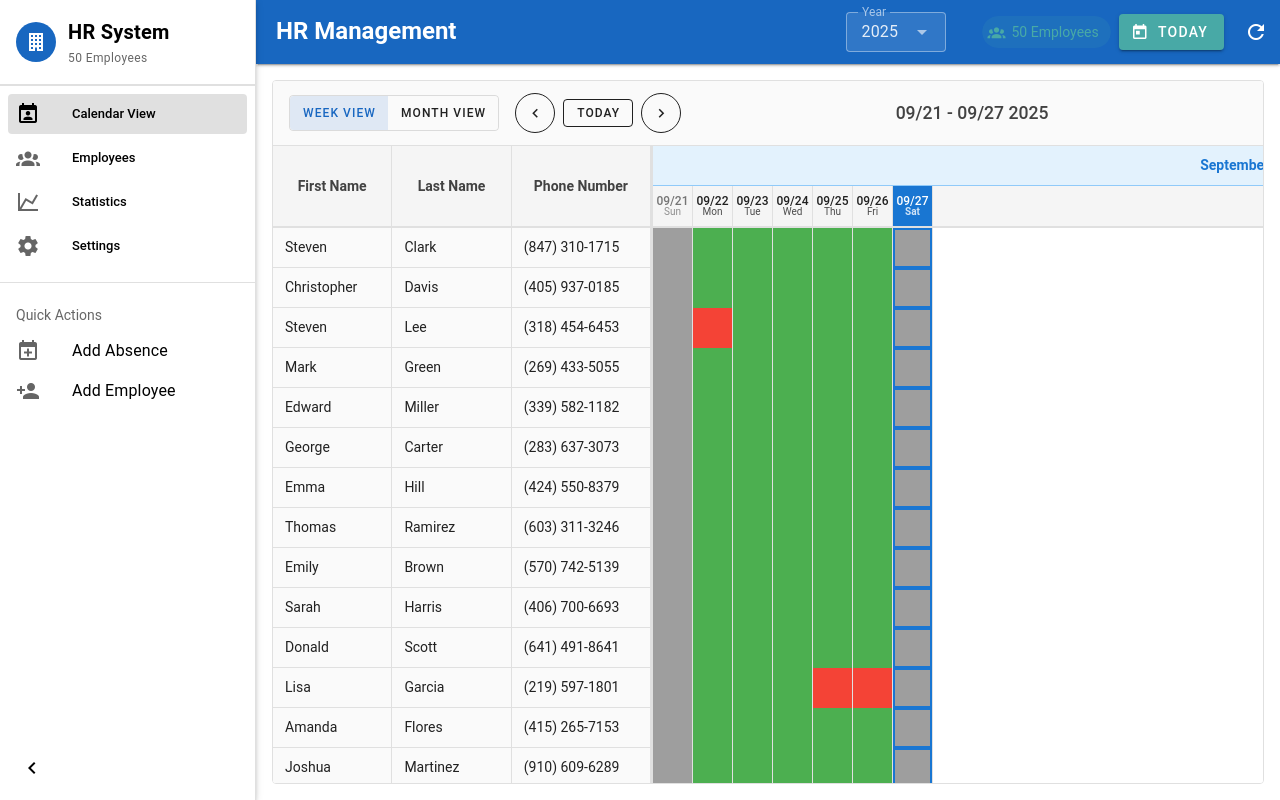
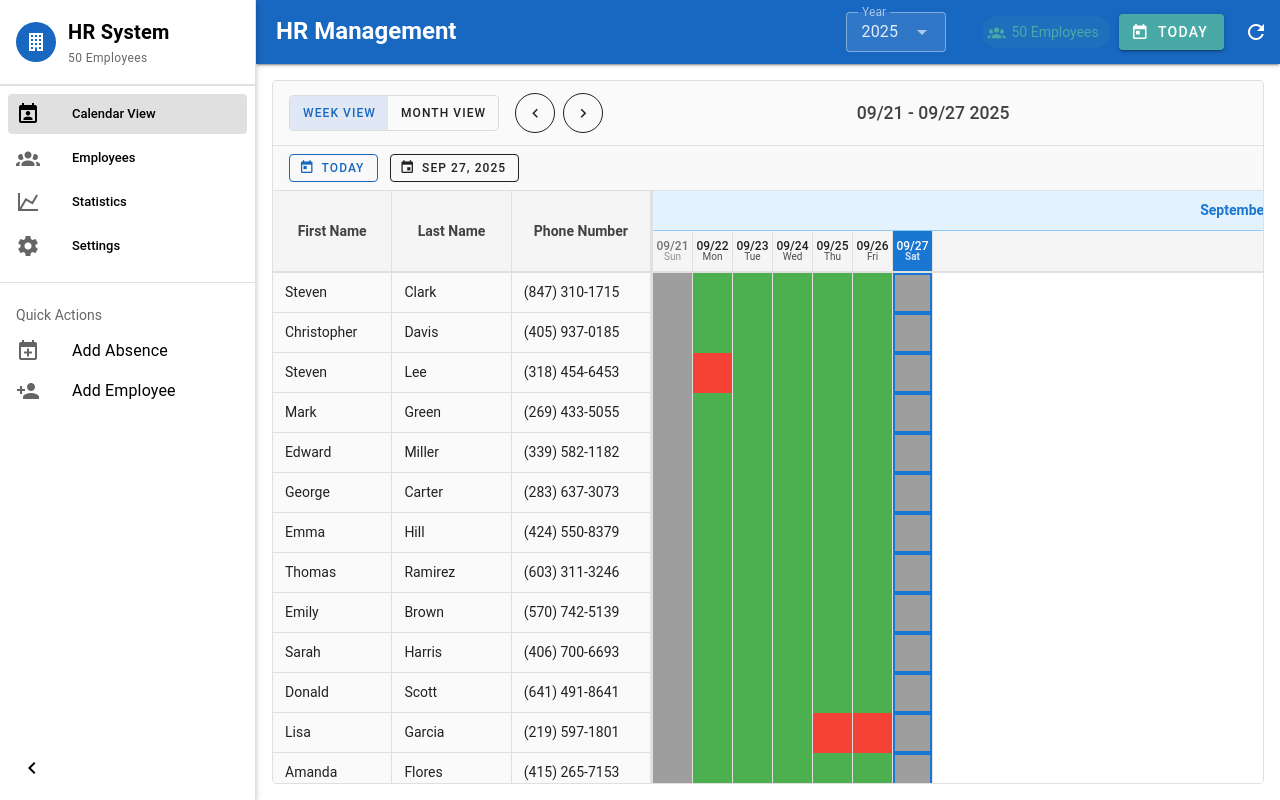
Before and after one commit to plinsy/hr-management, a Nuxt app: page / in a window 1280 px wide. Built offline with nearby package versions, Linux system fonts and the light colour scheme.

Commit message:
feat: add date picker and Today button to CalendarTable for improved date navigation

```diff
--- a/app/components/CalendarTable.vue
+++ b/app/components/CalendarTable.vue
@@ -35,13 +35,6 @@
             variant="outlined"
           />
           <v-btn
-            @click="navigateToday"
-            size="small"
-            variant="outlined"
-          >
-            Today
-          </v-btn>
-          <v-btn
             @click="navigateNext"
             icon="mdi-chevron-right"
             size="small"
@@ -51,6 +44,50 @@
 
         <div class="current-period">
           <h3>{{ currentPeriodLabel }}</h3>
+        </div>
+      </div>
+
+      <!-- Date picker and Today button section -->
+      <div class="date-picker-section">
+        <div class="date-picker-controls">
+          <v-btn
+            @click="navigateToday"
+            prepend-icon="mdi-calendar-today"
+            size="small"
+            variant="outlined"
+            color="primary"
+          >
+            Today
+          </v-btn>
+
+          <v-menu
+            v-model="showDatePicker"
+            :close-on-content-click="false"
+            location="bottom start"
+          >
+            <template v-slot:activator="{ props: menuProps }">
+              <v-btn
+                v-bind="menuProps"
+                prepend-icon="mdi-calendar"
+                size="small"
+                variant="outlined"
+              >
+                {{ formattedSelectedDate }}
+              </v-btn>
+            </template>
+
+            <v-card>
+              <v-card-text>
+                <v-date-picker
+                  v-model="selectedDateForPicker"
+                  @update:model-value="handleDatePickerChange"
+                  hide-header
+                  show-adjacent-months
+                  color="primary"
+                />
+              </v-card-text>
+            </v-card>
+          </v-menu>
         </div>
       </div>
 
@@ -224,7 +261,7 @@ const EMPLOYEE_COLUMNS_WIDTH = 380 // Width for name and phone number columns
 const HEADER_HEIGHT = 80
 
 // View types
-export type ViewType = 'weekView' | 'monthView'
+export type ViewType = 'yearView' | 'monthView'
 
 // Props
 interface Props {
@@ -268,6 +305,10 @@ interface CachedMonthData {
 
 const monthDataCache = ref<Map<string, CachedMonthData>>(new Map())
 const isLoadingBackgroundData = ref(false)
+
+// Date picker state
+const showDatePicker = ref(false)
+const selectedDateForPicker = ref(new Date())
 
 // Computed properties
 const employees = computed(() => employeeStore.getAllEmployees)
@@ -374,7 +415,10 @@ watch(() => props.viewType, (newViewType) => {
   }
 })
 
-watch(currentDate, () => {
+watch(currentDate, (newDate) => {
+  // Sync the date picker with current date
+  selectedDateForPicker.value = new Date(newDate)
+
   if (props.viewType === 'monthView') {
     nextTick(() => preloadAdjacentMonths())
   }
@@ -489,6 +533,15 @@ const currentPeriodLabel = computed(() => {
   }
 })
 
+// Formatted selected date for the date picker button
+const formattedSelectedDate = computed(() => {
+  return currentDate.value.toLocaleDateString('en-US', {
+    month: 'short',
+    day: 'numeric',
+    year: 'numeric'
+  })
+})
+
 /**
  * Navigate to previous period (week or month)
  */
@@ -530,6 +583,19 @@ const navigateNext = () => {
  */
 const navigateToday = () => {
   currentDate.value = new Date()
+  selectedDateForPicker.value = new Date()
+  showDatePicker.value = false
+}
+
+/**
+ * Handle date picker changes
+ */
+const handleDatePickerChange = (newDate: Date | null) => {
+  if (newDate) {
+    currentDate.value = new Date(newDate)
+    selectedDateForPicker.value = new Date(newDate)
+    showDatePicker.value = false
+  }
 }
 
 // Cache management functions
@@ -652,6 +718,9 @@ const containerWidth = ref(800)
 let resizeObserver: ResizeObserver | null = null
 
 onMounted(async () => {
+  // Initialize date picker with current date
+  selectedDateForPicker.value = new Date(currentDate.value)
+
   await initialize()
   await nextTick()
 
@@ -735,6 +804,22 @@ defineExpose({
   font-size: 1.1rem;
   font-weight: 500;
   color: #424242;
+}
+
+/* Date picker section styling */
+.date-picker-section {
+  display: flex;
+  align-items: center;
+  padding: 8px 16px;
+  background-color: #f9f9f9;
+  border-bottom: 1px solid #e0e0e0;
+  flex-shrink: 0;
+}
+
+.date-picker-controls {
+  display: flex;
+  align-items: center;
+  gap: 12px;
 }
 
 .calendar-content {
```
